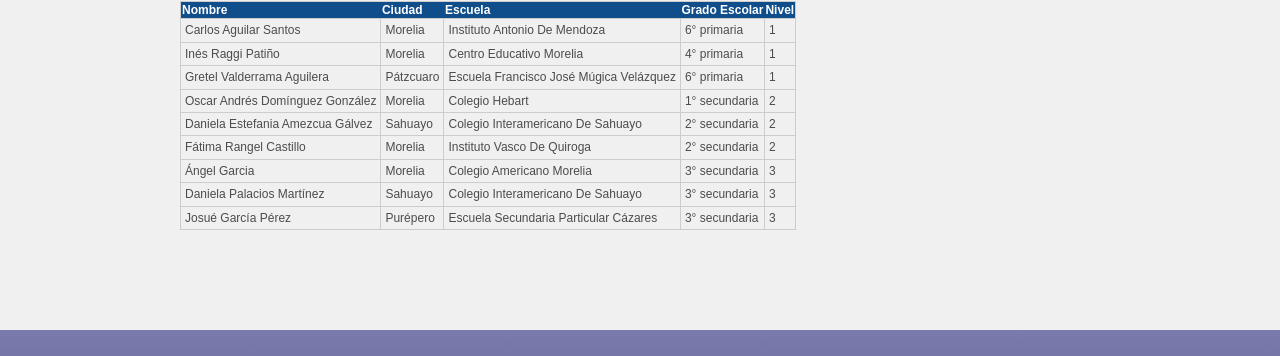
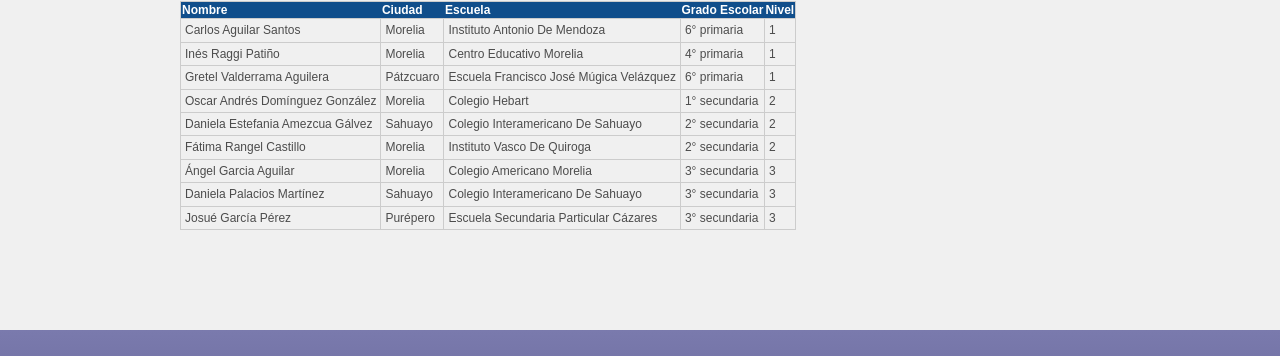
Before and after one commit to OlimpiadaMatematicasMichoacan/WOMM, a Jekyll site: the page built from _pages/resultados.md, in a window 1280 px wide and 1218 px high. Shown: the part 626-982 px from the top of the window. Built offline with Jekyll 4.4.1, drawn with Linux system fonts in a browser that asks for light colours.

Commit message:
added ommeb

```diff
--- a/_pages/resultados.md
+++ b/_pages/resultados.md
@@ -33,7 +33,7 @@ Este es el equipo que representará a Michoacán en la Olimpiada Mexicana de Mat
  <tr><td>Oscar Andrés Domínguez González</td><td>Morelia</td><td>Colegio Hebart</td><td>1° secundaria</td><td>2</td></tr>
  <tr><td>Daniela Estefania Amezcua Gálvez</td><td>Sahuayo</td><td>Colegio Interamericano De Sahuayo</td><td>2° secundaria</td><td>2</td></tr>
  <tr><td>Fátima Rangel Castillo</td><td>Morelia</td><td>Instituto Vasco De Quiroga</td><td>2° secundaria</td><td>2</td></tr>
- <tr><td>Ángel Garcia</td><td>Morelia</td><td>Colegio Americano Morelia</td><td>3° secundaria</td><td>3</td></tr>
+ <tr><td>Ángel Garcia Aguilar</td><td>Morelia</td><td>Colegio Americano Morelia</td><td>3° secundaria</td><td>3</td></tr>
  <tr><td>Daniela Palacios Martínez</td><td>Sahuayo</td><td>Colegio Interamericano De Sahuayo</td><td>3° secundaria</td><td>3</td></tr>
  <tr><td>Josué García Pérez</td><td>Purépero</td><td>Escuela Secundaria Particular Cázares</td><td>3° secundaria</td><td>3</td></tr>
 </tbody></table>
```
